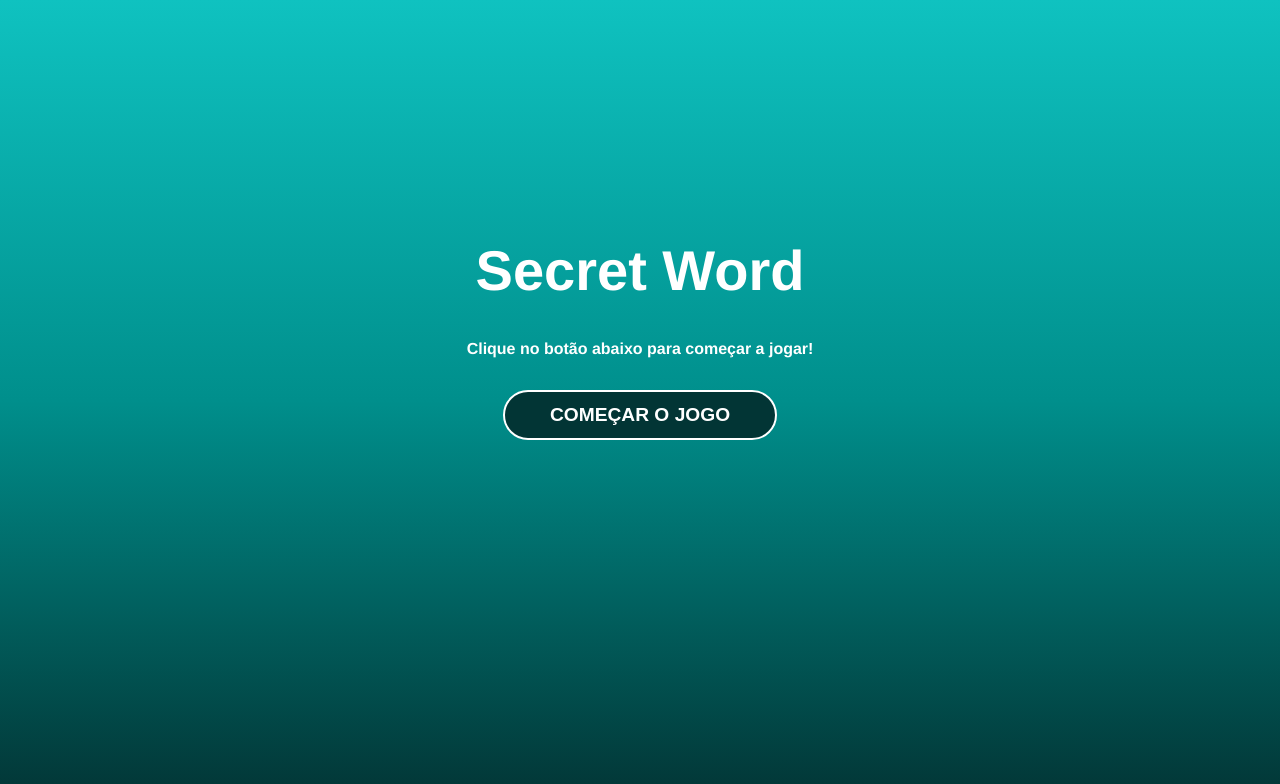
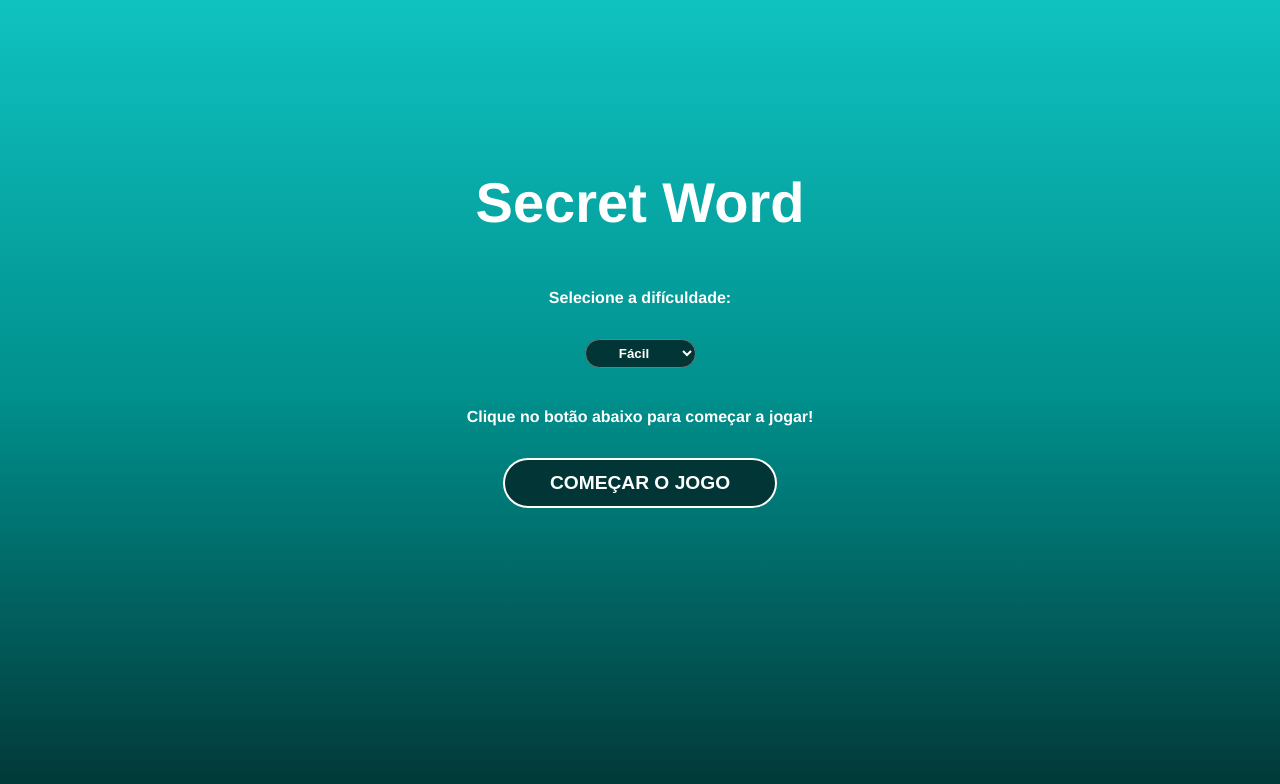
Before and after one commit to AyslanMont/react-secret-word, a React (Vite) app: page / in a window 1280 px wide. Shown: the top 784 px of the page. Built offline with nearby package versions, Linux system fonts and the light colour scheme.

Commit message:
style: Adicionando elementos de selecionar dificuldade

```diff
--- a/src/components/StartScreen.css
+++ b/src/components/StartScreen.css
@@ -1,3 +1,9 @@
+.start {
+  display: flex;
+  flex-direction: column;
+  align-items: center;
+}
+
 .start h1 {
   font-size: 3.5rem;
 }
@@ -7,3 +13,13 @@
   color: #fff;
   font-weight: bold;
 }
+
+.options {
+  padding: 5px 25px;
+  border-radius: 20px;
+  margin-bottom: 1.5rem;
+  font-weight: 700;
+  background-color: rgba(2, 53, 53, 1);
+  color: #fff;
+  text-align: center;
+}
--- a/src/components/StartScreen.jsx
+++ b/src/components/StartScreen.jsx
@@ -5,6 +5,14 @@ export default function StartScreen({ startGame }) {
   return (
     <div className="start">
       <h1>Secret Word</h1>
+      <p>Selecione a difículdade: </p>
+      <select name="difficulty" className="options">
+        <option value="easy" selected>
+          Fácil
+        </option>
+        <option value="middle">Médio</option>
+        <option value="hard">Difícil</option>
+      </select>
       <p>Clique no botão abaixo para começar a jogar!</p>
       <button onClick={startGame}>Começar o jogo</button>
     </div>
```
